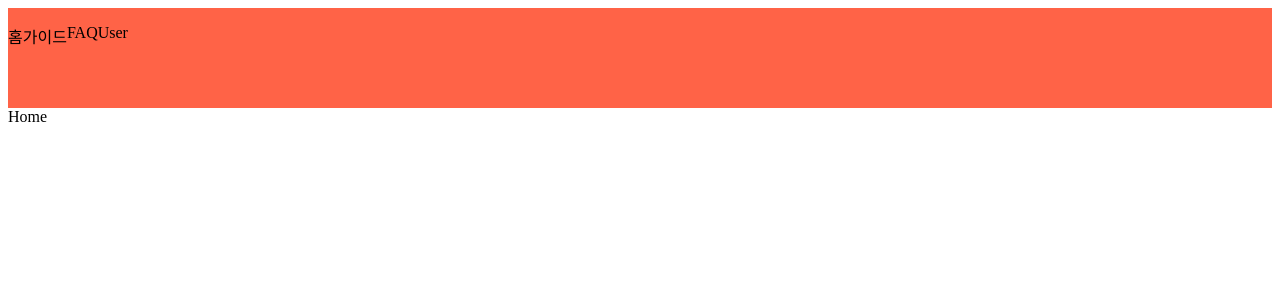
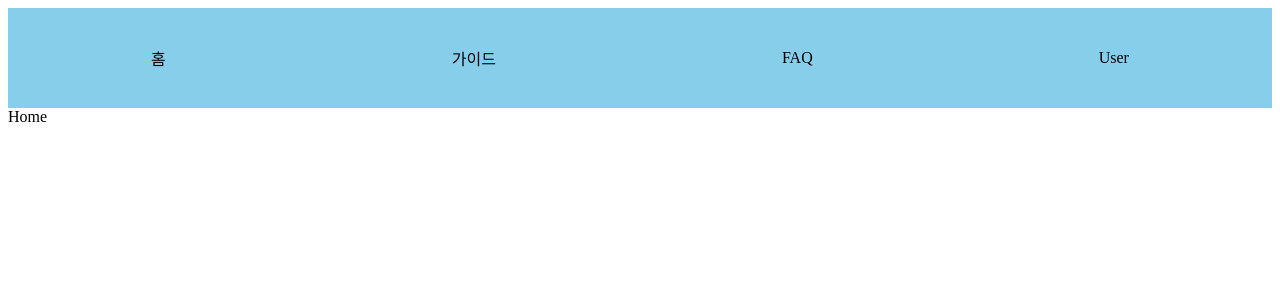
Before and after one commit to LeeSangHyeok0731/next_practice, a Next.js app: page / in a window 1280 px wide. Shown: the top 300 px of the page. Built offline with nearby package versions, Linux system fonts and the light colour scheme.

Commit message:
스타일 변경

```diff
--- a/src/components/header/header.tsx
+++ b/src/components/header/header.tsx
@@ -1,15 +1,17 @@
 "use client";
 
-import { useRouter } from "next/navigation"; // ✅ next/router ❌ → next/navigation ⭕
+import { useRouter } from "next/navigation";
 
 import styled from "styled-components";
 
 const HeaderBox = styled.div`
   width: 100%;
   height: 100px;
-  background-color: tomato;
+  background-color: skyblue;
   display: flex;
   flex-direction: row;
+  align-items: center;
+  justify-content: space-around;
 `;
 
 export default function Header() {
@@ -18,7 +20,7 @@ export default function Header() {
   return (
     <HeaderBox>
       <p onClick={() => router.push("/")}>홈</p>
-      <p onClick={() => router.push("/guidd")}>가이드</p>
+      <p onClick={() => router.push("/guide")}>가이드</p>
       <p onClick={() => router.push("/faq")}>FAQ</p>
       <p onClick={() => router.push("/user")}>User</p>
     </HeaderBox>
```
